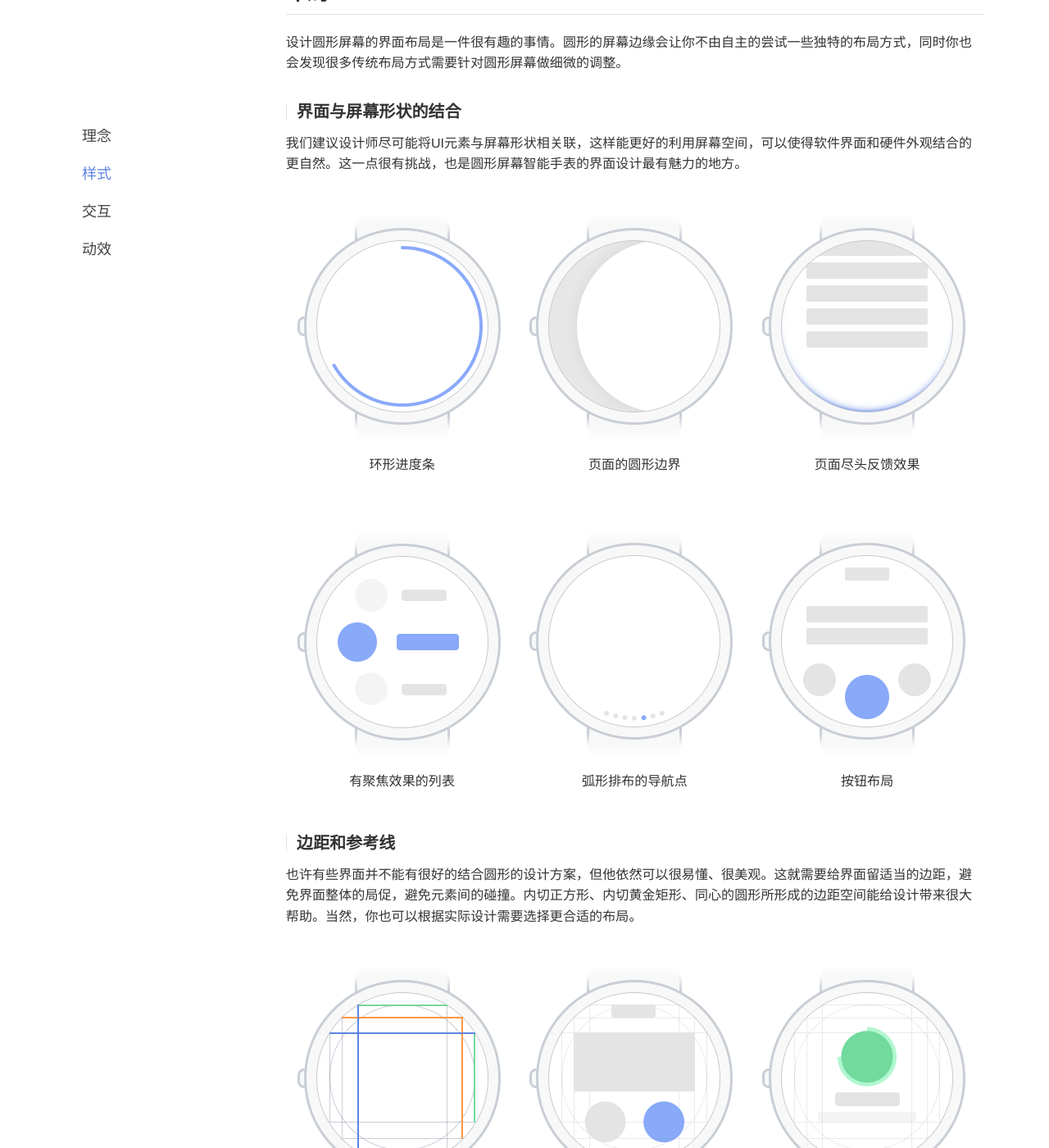
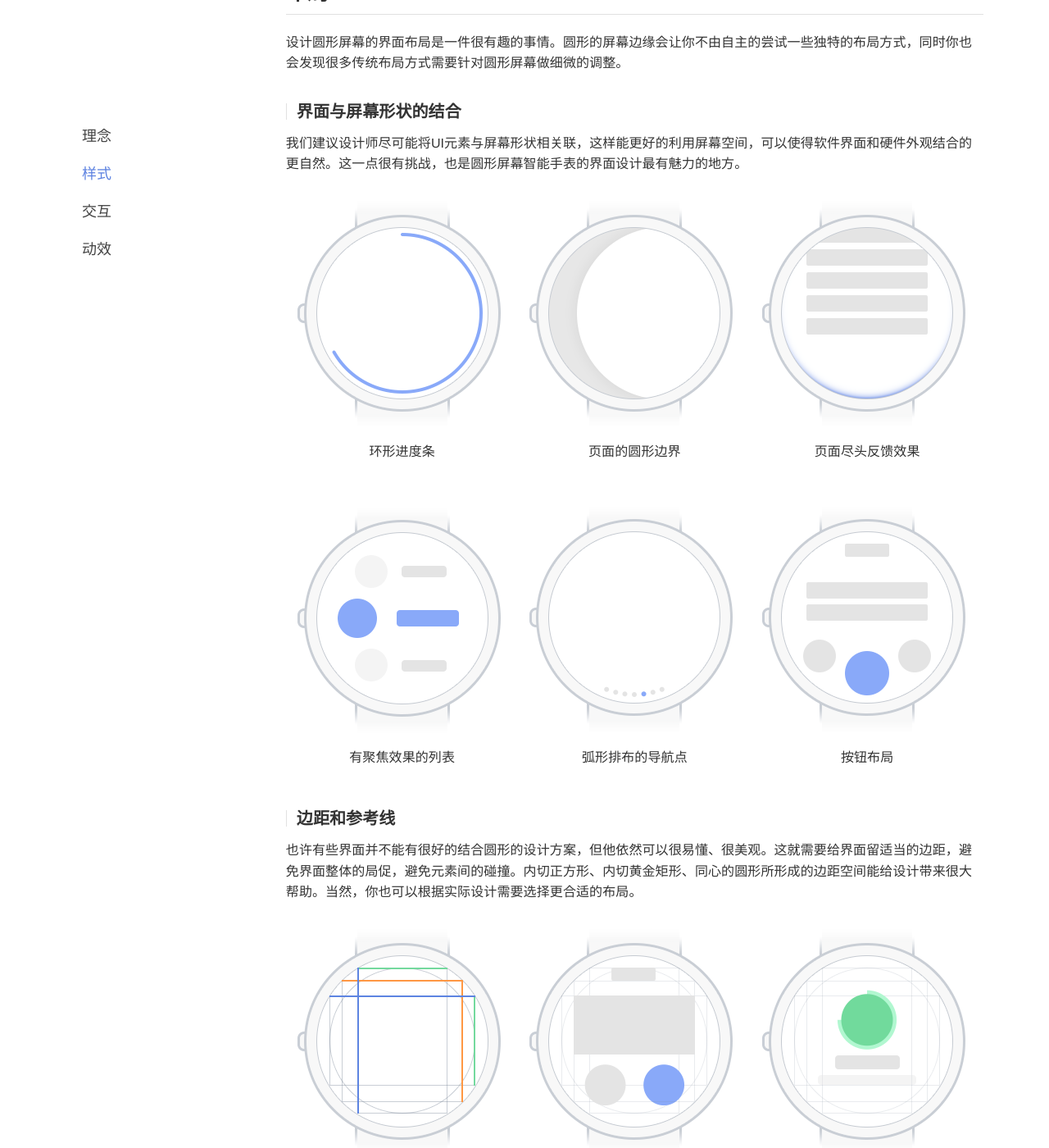
Before and after one commit to mobvoi/ticdesign, a Jekyll site: the page built from _design/index.md, in a window 1280 px wide and 1400 px high, scrolled down 1864 px. Shown: the whole window at 82% size. Built offline with Jekyll 4.4.1, drawn with Linux system fonts in a browser that asks for light colours.

Commit message:
Fix col of text and image not aligned issue.

```diff
--- a/_sass/_post_grid_override.scss
+++ b/_sass/_post_grid_override.scss
@@ -10,6 +10,10 @@
 
   .row .col.padding {
     padding: 0 0.75rem;
+  }
+
+  .row {
+    margin:1.8em auto 2.2em auto;
   }
 
   .center {
--- a/_sass/_post_theme.scss
+++ b/_sass/_post_theme.scss
@@ -343,9 +343,6 @@
     border-top:1px solid #e1e1e1;
     padding-top:0.8em;
 
-  }
-  img {
-    margin:1.8em auto 0;
   }
 
 //------------------ end  @zhongshu -----------------------
```
